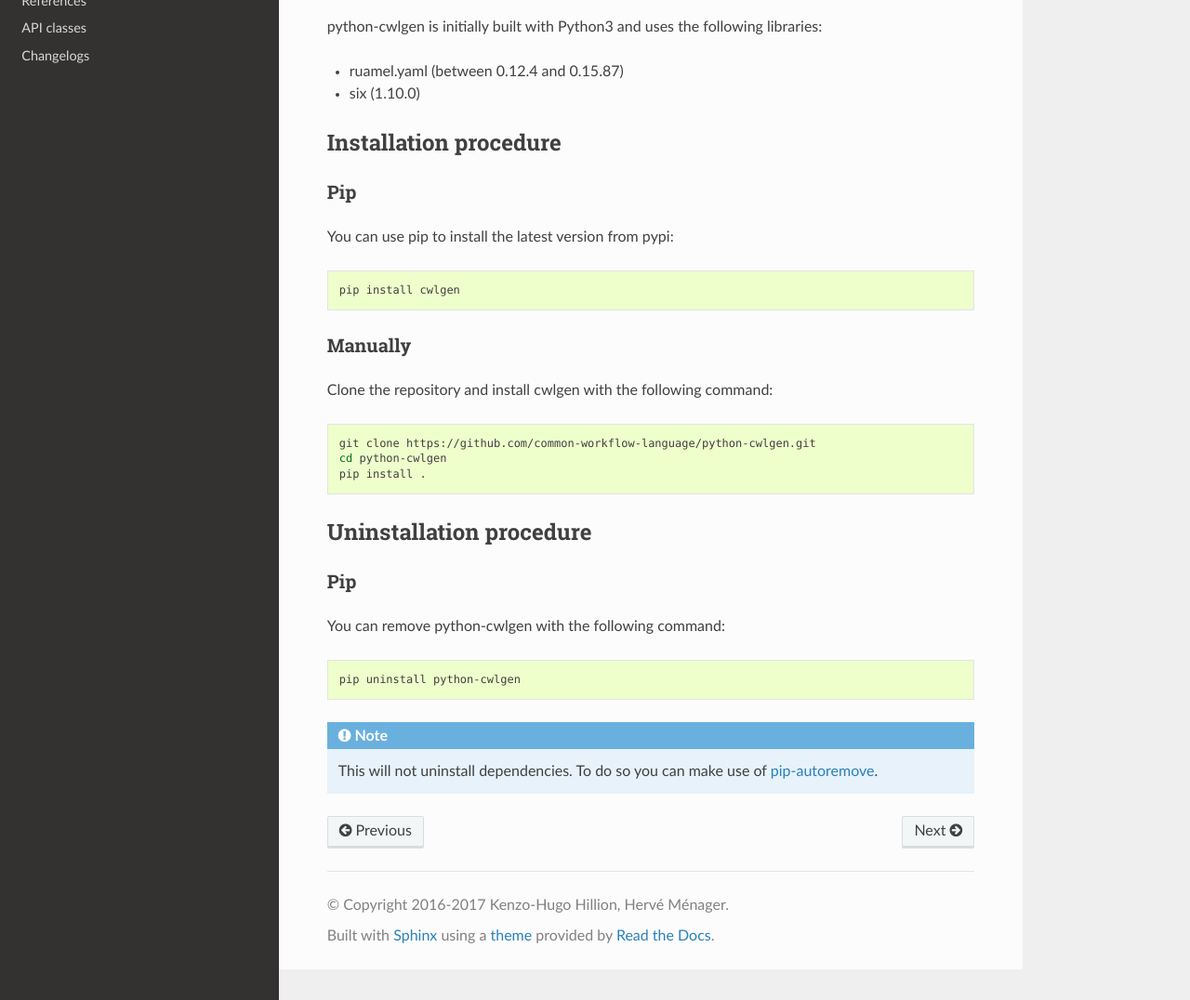
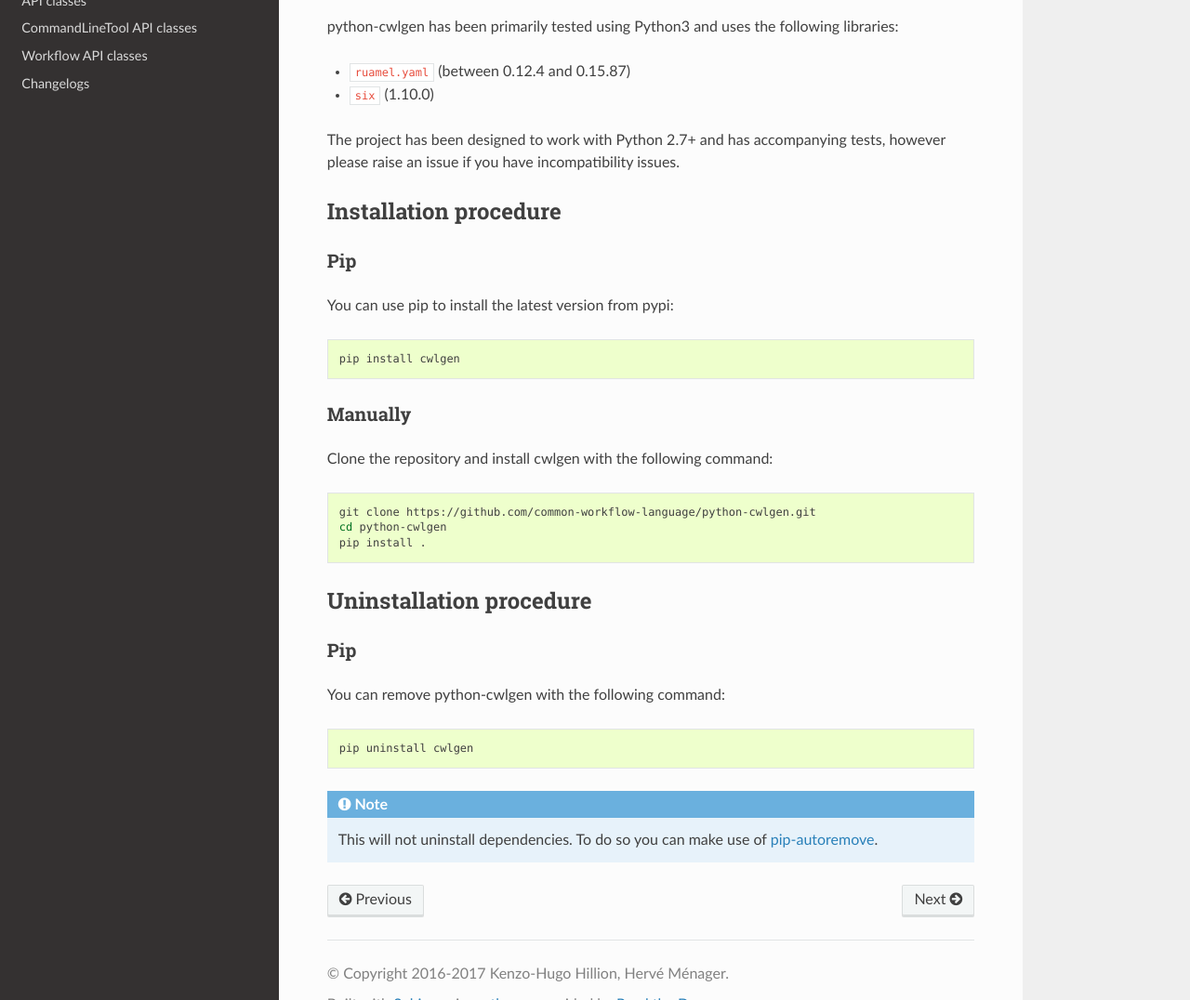
Before and after one commit to common-workflow-lab/python-cwlgen, a Sphinx documentation site: the page built from doc/source/installation.rst, in a window 1280 px wide and 1400 px high, cut to the strip 324-1400 px from the top of the window. Shown: the whole strip at 93% size. Built offline with Sphinx 7.4.7 and the Read the Docs theme 2.0.0, drawn with Linux system fonts in a browser that asks for light colours.

Commit message:
Update Docs: Moves introduction page to index and adds badges
+ Clarify some of the installation steps

```diff
--- a/doc/source/installation.rst
+++ b/doc/source/installation.rst
@@ -18,10 +18,14 @@
 python-cwlgen dependencies
 ==========================
 
-python-cwlgen is initially built with Python3 and uses the following libraries:
+python-cwlgen has been primarily tested using Python3 and uses the following libraries:
 
-- ruamel.yaml (between 0.12.4 and 0.15.87)
-- six (1.10.0)
+- ``ruamel.yaml`` (between 0.12.4 and 0.15.87)
+- ``six`` (1.10.0)
+
+The project has been designed to work with Python 2.7+ and has accompanying tests, however
+please raise an issue if you have incompatibility issues.
+
 
 .. _installation:
 
```
Also changed, not shown: other parts of doc/source/installation.rst (+1 -1 lines), doc/source/index.rst (+41 -2 lines), doc/source/introduction.rst (deleted, +0 -10 lines).
